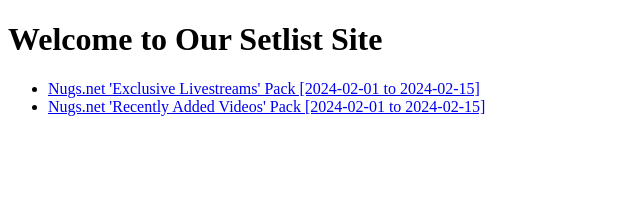
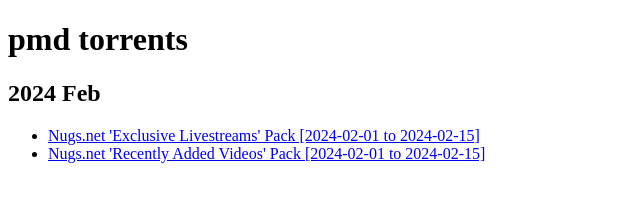
Before and after one commit to pmdTorrents/pmdTorrents-.github.io, a plain HTML site: page index.html in a window 1280 px wide. Shown: the whole page, without its empty margins (0-640 px from the left). Drawn offline with Linux system fonts and the light colour scheme.

Commit message:
Update index.html

```diff
--- a/index.html
+++ b/index.html
@@ -5,8 +5,9 @@
     <title>Landing Page</title>
 </head>
 <body>
-    <h1>Welcome to Our Setlist Site</h1>
+    <h1>pmd torrents</h1>
     <nav>
+        <h2>2024 Feb</h2>
         <ul>
             <li><a href="Nugs.net 'Exclusive Livestreams' [2024-02-01 to 2024-02-15] Pack.html">Nugs.net 'Exclusive Livestreams' Pack [2024-02-01 to 2024-02-15]</a></li>
             <li><a href="Nugs.net 'Recently Added Videos' Pack [2024-02-01 to 2024-02-15].html">Nugs.net 'Recently Added Videos' Pack [2024-02-01 to 2024-02-15]</a></li>
```
